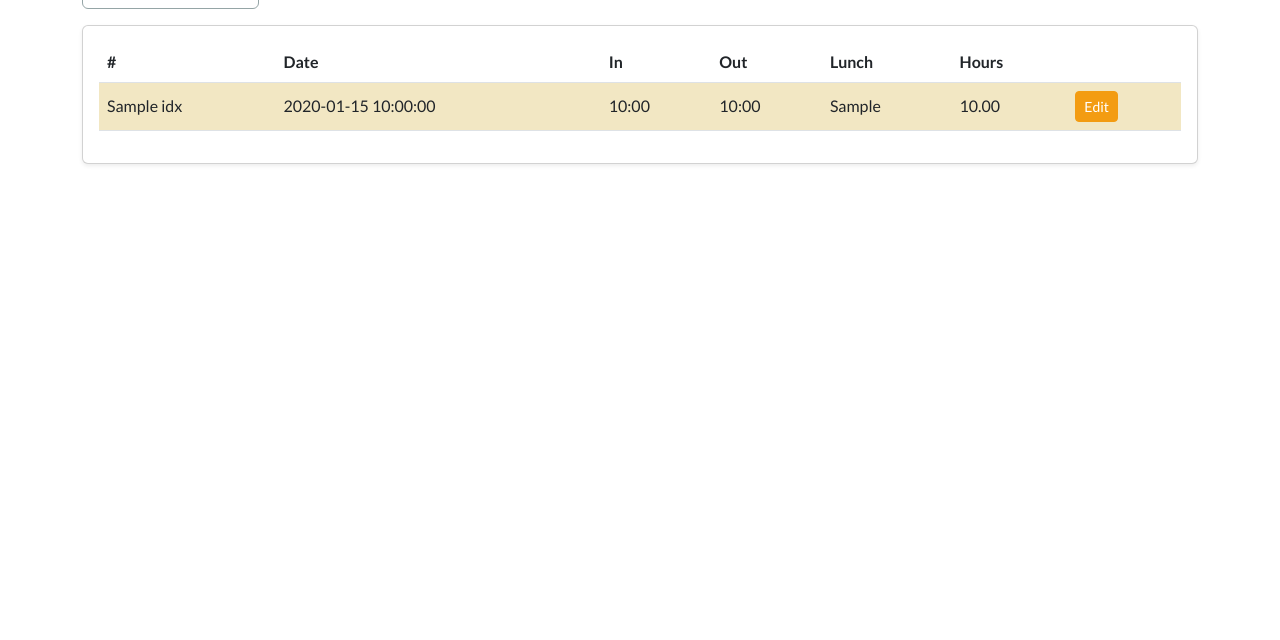
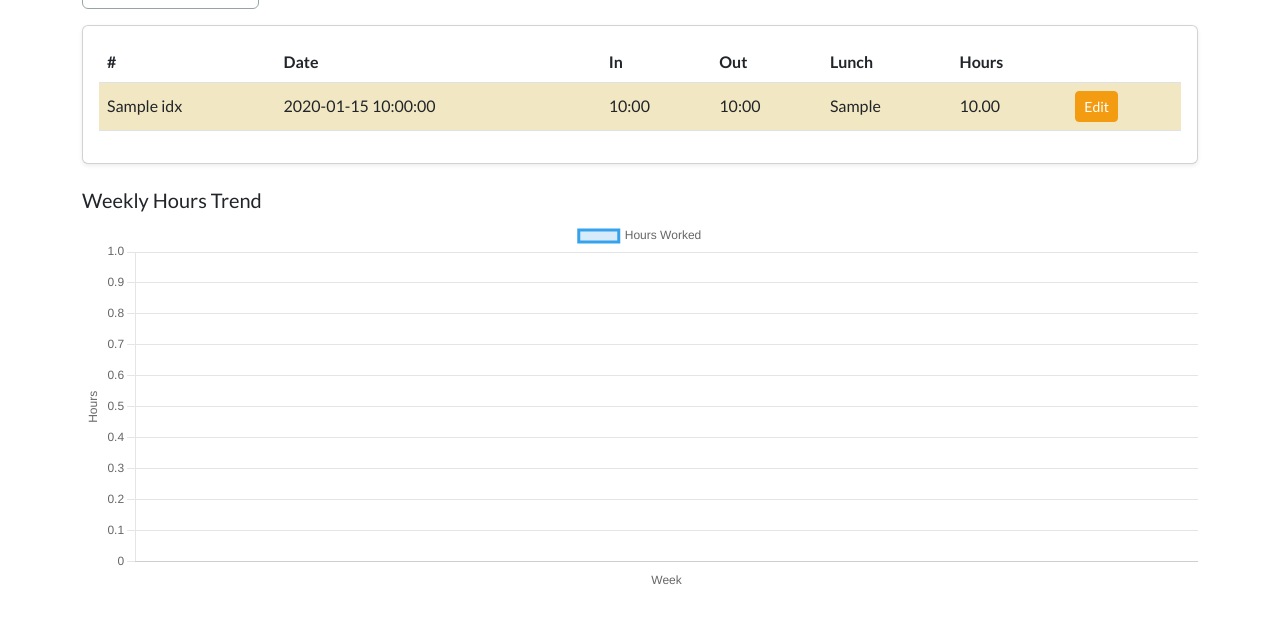
Before and after one commit to yassinebouassriaexternal-ship-it/warehouse_tracker, a Flask app: template app/templates/entries.html in a window 1280 px wide. Shown: the part 189-829 px from the top of the page. Before the commit the page ends 354 px from the top, so only its background shows below. Run offline with Flask 3, Linux system fonts and the light colour scheme; the template is opened without the code that fills it: most values are stand-ins (such as "Sample title", 1, 10 or a date in 2020); some libraries are stand-ins or nearby versions.

Commit message:
Add line chart in entries.html

```diff
--- a/app/templates/entries.html
+++ b/app/templates/entries.html
@@ -49,4 +49,46 @@
     </div>
   </div>
 </div>
+
+{% if weeks and hours %}
+<div class="my-4">
+  <h5>Weekly Hours Trend</h5>
+  <canvas id="weeklyHoursChart" height="100"></canvas>
+</div>
+
+<!-- Chart.js CDN -->
+<script src="https://cdn.jsdelivr.net/npm/chart.js"></script>
+<script>
+  const weeks = {{ weeks|tojson }};
+  const hours = {{ hours|tojson }};
+  const ctx = document.getElementById('weeklyHoursChart').getContext('2d');
+  const weeklyHoursChart = new Chart(ctx, {
+      type: 'line',
+      data: {
+          labels: weeks,
+          datasets: [{
+              label: 'Hours Worked',
+              data: hours,
+              borderColor: 'rgba(54, 162, 235, 1)',
+              backgroundColor: 'rgba(54, 162, 235, 0.2)',
+              fill: true,
+              tension: 0.2,
+              pointRadius: 4,
+              pointHoverRadius: 6
+          }]
+      },
+      options: {
+          scales: {
+              x: {
+                  title: { display: true, text: 'Week' }
+              },
+              y: {
+                  title: { display: true, text: 'Hours' },
+                  beginAtZero: true
+              }
+          }
+      }
+  });
+</script>
+{% endif %}
 {% endblock %}
```
Also changed, not shown: app/routes/entries.py (+15 -1 lines).
